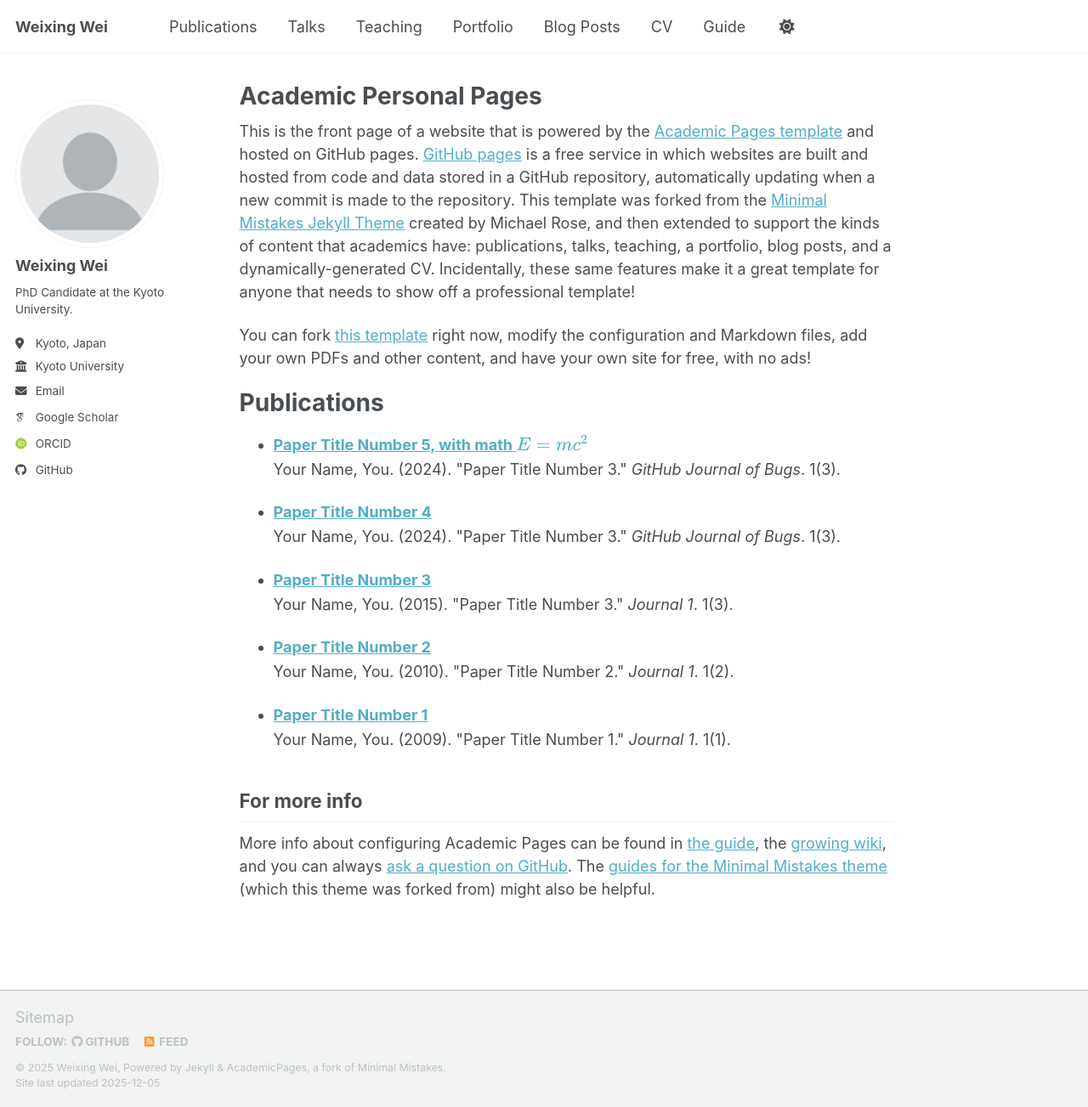
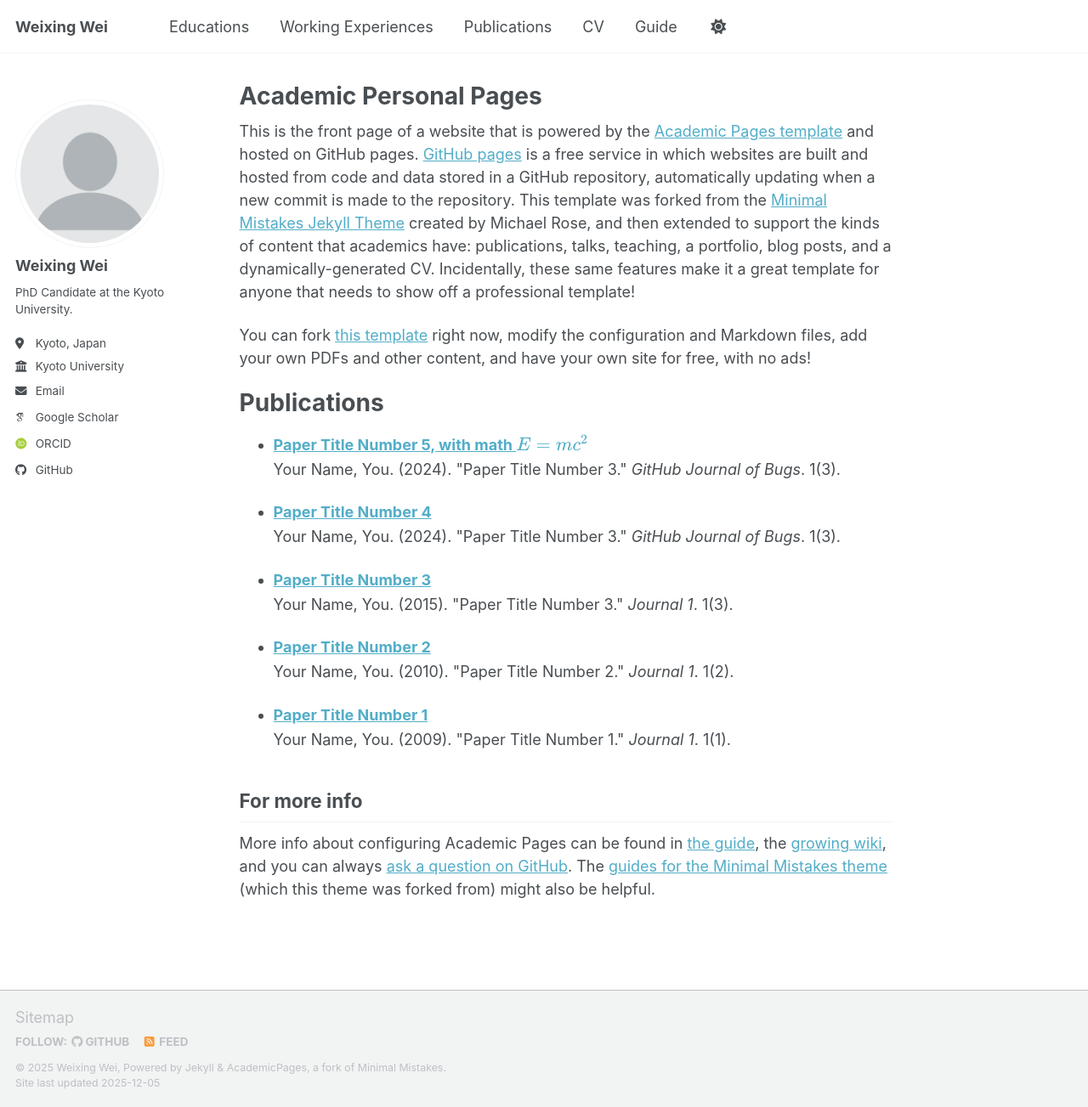
Before and after one commit to WX-Wei/WX-Wei.github.io, a Jekyll site: the page built from _pages/about.md, in a window 1280 px wide and 1303 px high. Shown: the whole window at 85% size. Built offline with Jekyll 4.4.1, drawn with Linux system fonts in a browser that asks for light colours; some web fonts are replaced; a script bundle is joined from its source files by our own code; library files that are not in the unit come from our copies.

Commit message:
Revise navigation structure in navigation.yml
Updated navigation links to reflect new sections and removed some old entries.

```diff
--- a/_data/navigation.yml
+++ b/_data/navigation.yml
@@ -8,20 +8,17 @@
 #      Markdown formatted page while the second is generated using JSON.
 
 main:
+  - title: "Educations"
+    url: /#-educations
+
+  - title: "Working Experiences"
+    url: /#-working
+
   - title: "Publications"
-    url: /publications/
+    url: /#-publications
 
-  - title: "Talks"
-    url: /talks/
-
-  - title: "Teaching"
-    url: /teaching/
-
-  - title: "Portfolio"
-    url: /portfolio/
-
-  - title: "Blog Posts"
-    url: /year-archive/
+  # - title: "Blog Posts"
+  #   url: /year-archive/
 
   - title: "CV"
     url: /cv/
```
